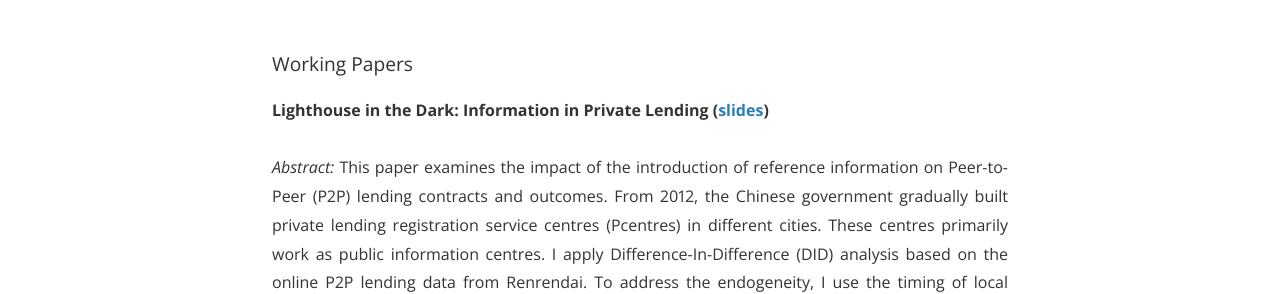
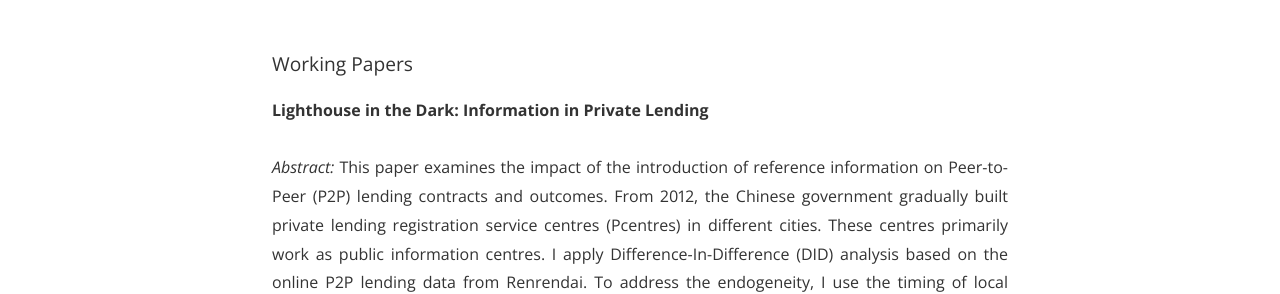
Before and after one commit to shasha-li/shasha-li.github.io, a Jekyll site: the page built from research.html, in a window 1280 px wide. Shown: the part 173-467 px from the top of the page. Built offline with Jekyll 4.4.1, drawn with Linux system fonts in a browser that asks for light colours; nearby versions of some CDN libraries; comment, search, counter and statistics services are not loaded; a style sheet for code colours, icons or effects is not loaded.

Commit message:
Update research.html

```diff
--- a/research.html
+++ b/research.html
@@ -4,7 +4,7 @@ title: Research
 permalink: /research/
 ---
 <p><big>Working Papers</big></p>
-<strong>Lighthouse in the Dark: Information in Private Lending (<a href="https://shasha-li.github.io/content/P2P.pdf">slides</a>)</strong>  <br><br>
+<strong>Lighthouse in the Dark: Information in Private Lending </strong>  <br><br>
 <p style="text-align:justify"><i>Abstract: </i>This paper examines the impact of the introduction of reference information on Peer-to-Peer (P2P) lending contracts and outcomes. From 2012, the Chinese government gradually built private lending registration service centres (Pcentres) in different cities. These centres primarily work as public information centres. I apply Difference-In-Difference (DID) analysis based on the online P2P lending data from Renrendai. To address the endogeneity, I use the timing of local private lending problems in the Chinese-style political cycle to instrument the decision to introduce Pcentres. Results show that the introduction of Pcentres pushes up the P2P loan trading volume and the success rate of applications. Remarkably, Pcentres reduce the dispersion of contract terms and this effect is mainly driven by the less educated. Moreover, it shows Pcentres improve the loan repayment performance. This study reports novel evidence that the government can provide information as public goods to guide the informal financial market.</p>
 <br>
 
```
